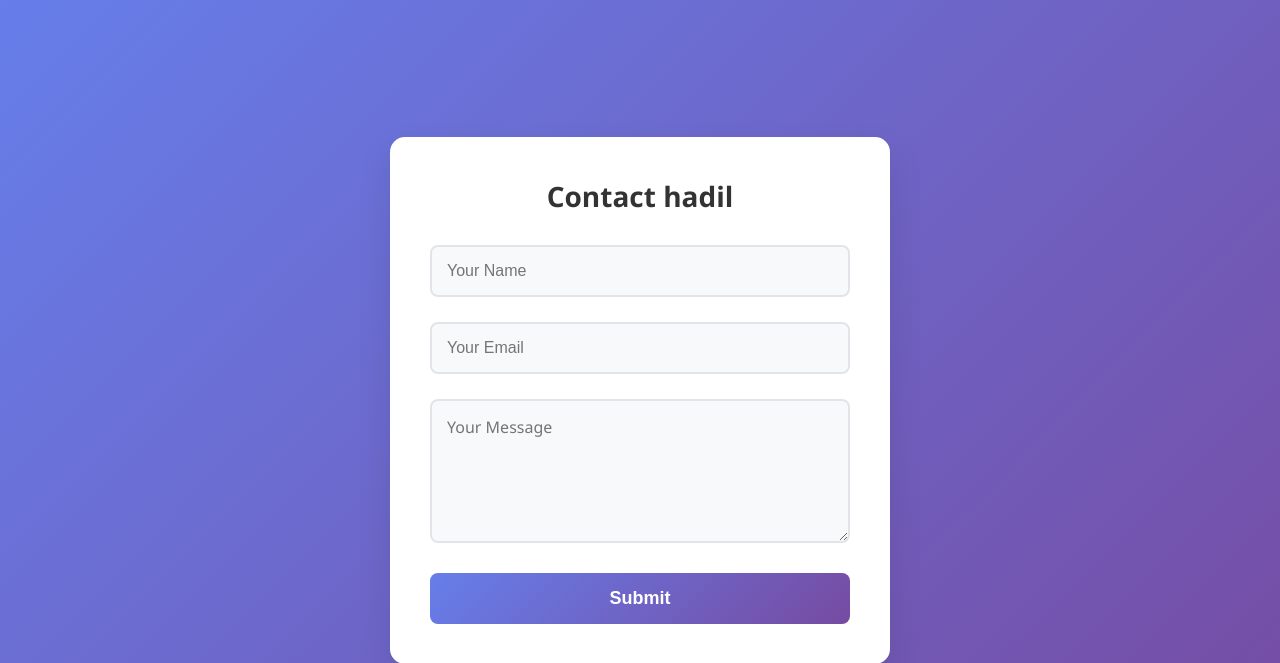
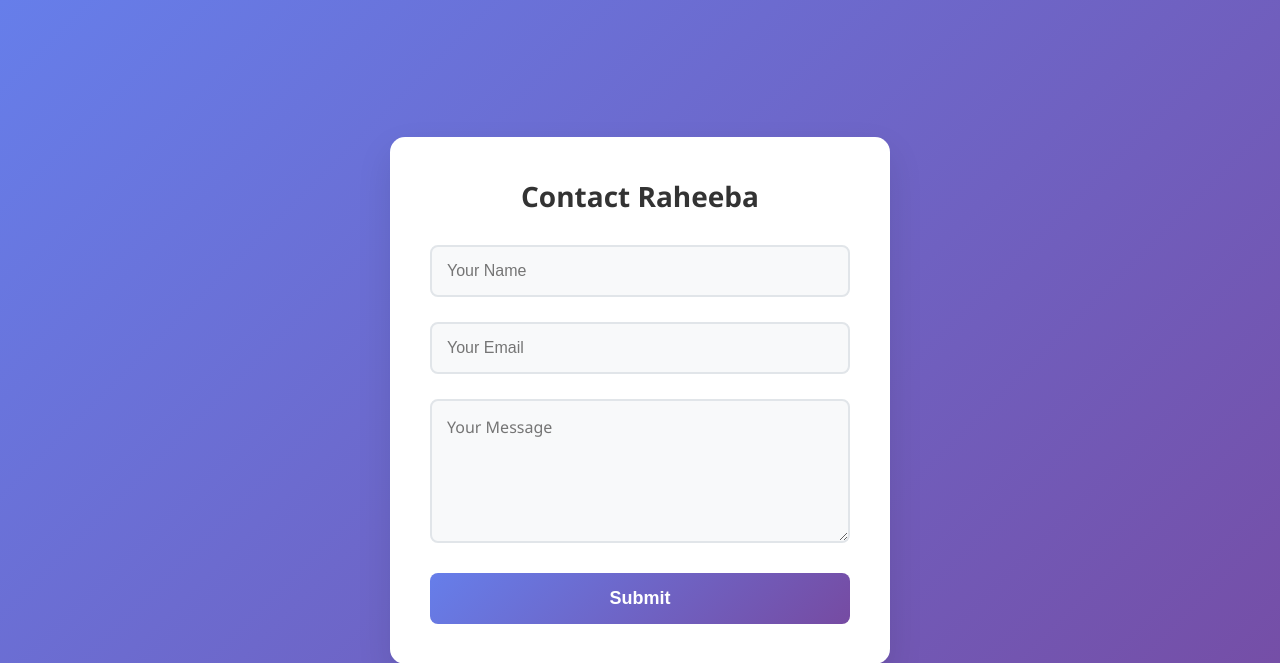
Before and after one commit to mhadiltt/webform, a PHP site: page / in a window 1280 px wide. Shown: the top 663 px of the page. Run offline with PHP 8.4, Linux system fonts and the light colour scheme.

Commit message:
Update index.php

```diff
--- a/src/index.php
+++ b/src/index.php
@@ -8,7 +8,7 @@
 </head>
 <body>
     <div class="container">
-        <h2>Contact hadil</h2>
+        <h2>Contact Raheeba</h2>
         <form action="process-form.php" method="POST">
             <div class="form-group">
                 <input type="text" name="name" placeholder="Your Name" required>
```
